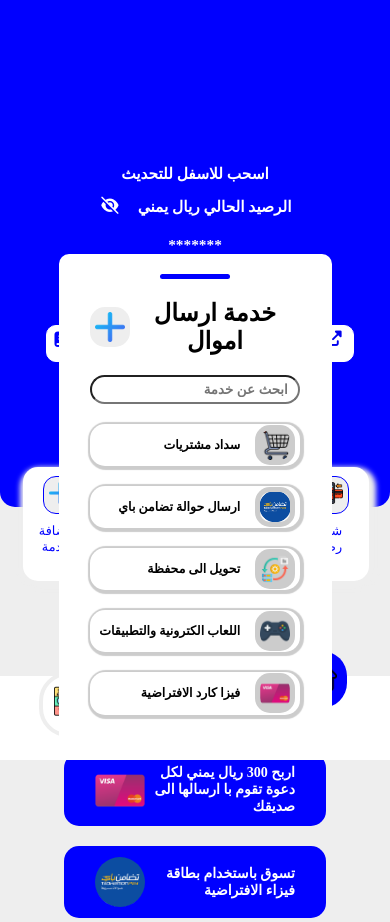
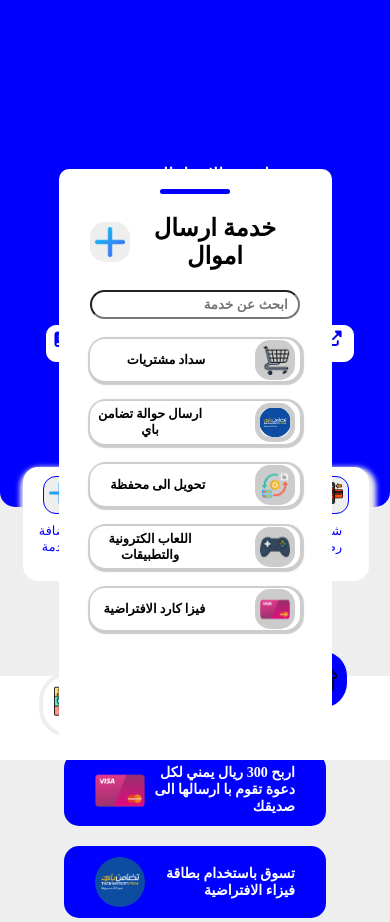
Before and after one commit to Mohammedhumidking/walitMohammedHumid, a PHP site: page /main.html in a window 390 px wide, after a click on "أرسال اموال". Shown: the part 84-1006 px from the top of the page. Run offline with PHP 8.4, Linux system fonts and the light colour scheme; some libraries are stand-ins or nearby versions; grey boxes are pictures that could not be loaded.

Commit message:
midai.css

```diff
--- a/midai.css
+++ b/midai.css
@@ -135,7 +135,7 @@
 
 /* الرسال */
    .modal{
-        height: 60vh;
+        height: 70vh;
     }
 
  .modal h3{
@@ -147,15 +147,12 @@
     }
 
     .serv-masseg {
-        font-size: 0.8em;
+        font-size: 0.8rem;
         padding: 5px;
         height: 5vh;
     }
 
-    .serv-masseg p{
-        margin-right: 15px;
-        font-size: 0.8em;
-    }
+
 
 
     /* index.html */
```
